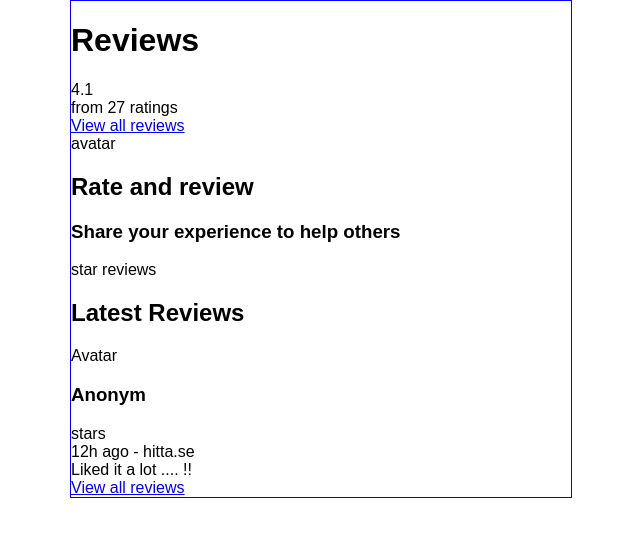
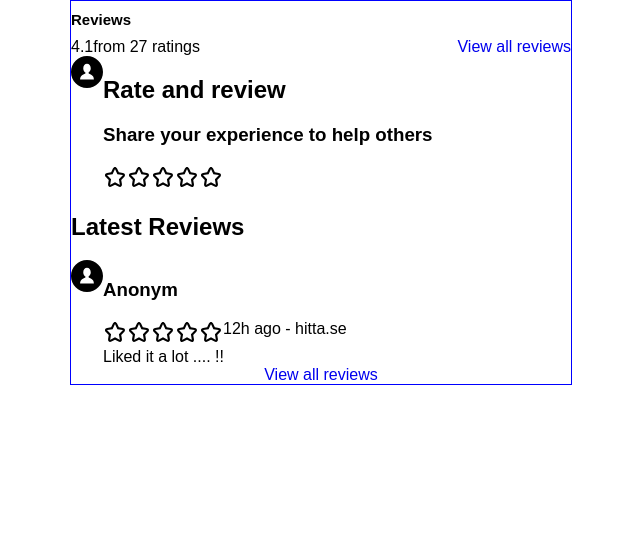
Before and after one commit to vasileVas/reviews, a React (Create React App) app: page / in a window 1280 px wide. Shown: the top 534 px of the page, without its empty margins (319-959 px from the left). Built offline with nearby package versions, Linux system fonts and the light colour scheme.

Commit message:
reviews page structure

```diff
--- /dev/null
+++ b/src/components/LatestReviews.js
@@ -0,0 +1,11 @@
+import React from 'react';
+import Review from './Review';
+
+const LatestReviews = () => (
+    <div>
+        <h2>Latest Reviews</h2>
+        <Review />
+    </div>
+);
+
+export default LatestReviews;
--- /dev/null
+++ b/src/components/RateReview.js
@@ -0,0 +1,23 @@
+import React from 'react';
+import styled from 'styled-components';
+import Rating from 'react-rating';
+
+import { Avatar, StarEmpty, StarFull } from './icons';
+
+const RateReview = () => (
+    <RateReviewWrapper>
+        <Avatar />
+        <div>
+            <h2>Rate and review</h2>
+            <h3>Share your experience to help others</h3>
+            <Rating emptySymbol={<StarEmpty />} fullSymbol={<StarFull />} />
+        </div>
+    </RateReviewWrapper>
+);
+
+export default RateReview;
+
+const RateReviewWrapper = styled.div`
+    display: flex;
+    justify-content: flex-start;
+`;
--- /dev/null
+++ b/src/components/Review.js
@@ -0,0 +1,30 @@
+import React from 'react';
+import Rating from 'react-rating';
+import styled from 'styled-components';
+import { Avatar, StarEmpty, StarFull } from './icons';
+
+const Review = () => (
+    <ReviewWrapper>
+        <Avatar />
+        <div>
+            <h3>Anonym</h3>
+            <ReviewerRating>
+                <Rating emptySymbol={<StarEmpty />} fullSymbol={<StarFull />} />
+                <div>12h ago - hitta.se</div>
+            </ReviewerRating>
+            <div>Liked it a lot .... !!</div>
+        </div>
+    </ReviewWrapper>
+);
+
+export default Review;
+
+const ReviewWrapper = styled.div`
+    display: flex;
+    justify-content: flex-start;
+`;
+
+const ReviewerRating = styled.div`
+    display: flex;
+    justify-content: flex-start;
+`;
--- a/src/components/Reviews.js
+++ b/src/components/Reviews.js
@@ -1,55 +1,52 @@
-import React, { Fragment } from 'react';
+import React from 'react';
 import { Link } from 'react-router-dom';
 import styled from 'styled-components';
 
-const Div = styled.div`
-    font-size: 18px;
+import RateReview from './RateReview';
+import LatestReviews from './LatestReviews';
+
+export default () => (
+    <ReviewsPage>
+        <Header>
+            <h1>Reviews</h1>
+            <div className="general-stats">
+                <div>
+                    <div>4.1</div>
+                    <div>from 27 ratings</div>
+                </div>
+
+                <Link to="/all-reviews">View all reviews</Link>
+            </div>
+        </Header>
+        <RateReview />
+        <LatestReviews />
+        <Footer>
+            <Link to="/all-reviews">View all reviews</Link>
+        </Footer>
+    </ReviewsPage>
+);
+
+const ReviewsPage = styled.div`
+    a {
+        text-decoration: none;
+    }
 `;
 
-const ReviewForm = () => (
-    <div>
-        <div>avatar</div>
-        <div>
-            <h2>Rate and review</h2>
-            <h3>Share your experience to help others</h3>
-            <p>star reviews</p>
-        </div>
-    </div>
-);
+const Header = styled.header`
+    h1 {
+        font-size: 15px;
+    }
+    div.general-stats {
+        display: flex;
+        justify-content: space-between;
+        div {
+            display: flex;
+            justify-content: flex-start;
+        }
+    }
+`;
 
-const Review = () => (
-    <div>
-        <div>Avatar</div>
-        <div>
-            <h3>Anonym</h3>
-            <div>
-                <div>stars</div>
-                <div>12h ago - hitta.se</div>
-            </div>
-            <div>Liked it a lot .... !!</div>
-        </div>
-    </div>
-);
-
-const LatestReviews = () => (
-    <div>
-        <h2>Latest Reviews</h2>
-        <Review />
-    </div>
-);
-
-export default () => (
-    <Fragment>
-        <header>
-            <h1>Reviews</h1>
-            <div>4.1</div>
-            <div>from 27 ratings</div>
-            <Link to="/all-reviews">View all reviews</Link>
-        </header>
-        <ReviewForm />
-        <LatestReviews />
-        <footer>
-            <Link to="/all-reviews">View all reviews</Link>
-        </footer>
-    </Fragment>
-);
+const Footer = styled.footer`
+    display: flex;
+    justify-content: center;
+`;
--- /dev/null
+++ b/src/components/icons/Avatar.js
@@ -0,0 +1,11 @@
+import React from 'react';
+
+export const Avatar = () => (
+    <svg x="0px" y="0px" width="32" height="32" viewBox="0 0 299.997 299.997">
+        <g>
+            <g>
+                <path d="M149.996,0C67.157,0,0.001,67.158,0.001,149.997c0,82.837,67.156,150,149.995,150s150-67.163,150-150    C299.996,67.156,232.835,0,149.996,0z M150.453,220.763v-0.002h-0.916H85.465c0-46.856,41.152-46.845,50.284-59.097l1.045-5.587    c-12.83-6.502-21.887-22.178-21.887-40.512c0-24.154,15.712-43.738,35.089-43.738c19.377,0,35.089,19.584,35.089,43.738    c0,18.178-8.896,33.756-21.555,40.361l1.19,6.349c10.019,11.658,49.802,12.418,49.802,58.488H150.453z" />
+            </g>
+        </g>
+    </svg>
+);
--- /dev/null
+++ b/src/components/icons/StarEmpty.js
@@ -0,0 +1,18 @@
+import React from 'react';
+
+export const StarEmpty = () => (
+    <svg
+        className="icon"
+        pointerEvents="none"
+        width="24"
+        height="24"
+        viewBox="0 0 24 24"
+        focusable="false"
+        role="presentation"
+    >
+        <path
+            fill="currentColor"
+            d="M15.565 21.614L12 19.663l-3.564 1.95C6.45 22.7 4.71 21.38 5.089 19.084l.68-4.133-2.883-2.927c-1.606-1.63-.938-3.76 1.278-4.096l3.985-.603 1.783-3.76c.995-2.1 3.152-2.077 4.145.019l1.774 3.74 3.985.604c2.22.336 2.882 2.468 1.278 4.096l-2.883 2.927.68 4.132c.38 2.302-1.364 3.617-3.346 2.532zm.366-7.39l3.862-4c.114-.118.068-.236-.095-.26l-5.31-.82-2.26-4.867c-.07-.153-.187-.15-.256 0l-2.26 4.866-5.31.82c-.167.026-.21.143-.095.262l3.862 4-.885 5.48c-.026.163.073.228.214.149L12 17.283l4.602 2.57c.144.082.24.016.214-.147l-.885-5.482z"
+        />
+    </svg>
+);
--- /dev/null
+++ b/src/components/icons/StarFull.js
@@ -0,0 +1,19 @@
+import React from 'react';
+
+export const StarFull = () => (
+    <svg
+        className="icon"
+        pointerEvents="none"
+        width="24"
+        height="24"
+        viewBox="0 0 24 24"
+        focusable="false"
+        role="presentation"
+    >
+        <path
+            d="M12 17.514l-3.498 1.928a1 1 0 0 1-1.47-1.037l.68-4.156-2.923-2.986a1 1 0 0 1 .564-1.688l3.997-.609 1.745-3.706a1 1 0 0 1 1.81 0l1.745 3.706 3.997.61a1 1 0 0 1 .564 1.687l-2.923 2.986.68 4.156a1 1 0 0 1-1.47 1.037L12 17.514z"
+            fill="yellow"
+            fill-rule="evenodd"
+        />
+    </svg>
+);
--- /dev/null
+++ b/src/components/icons/index.js
@@ -0,0 +1,3 @@
+export { Avatar } from './Avatar';
+export { StarEmpty } from './StarEmpty';
+export { StarFull } from './StarFull';
```
